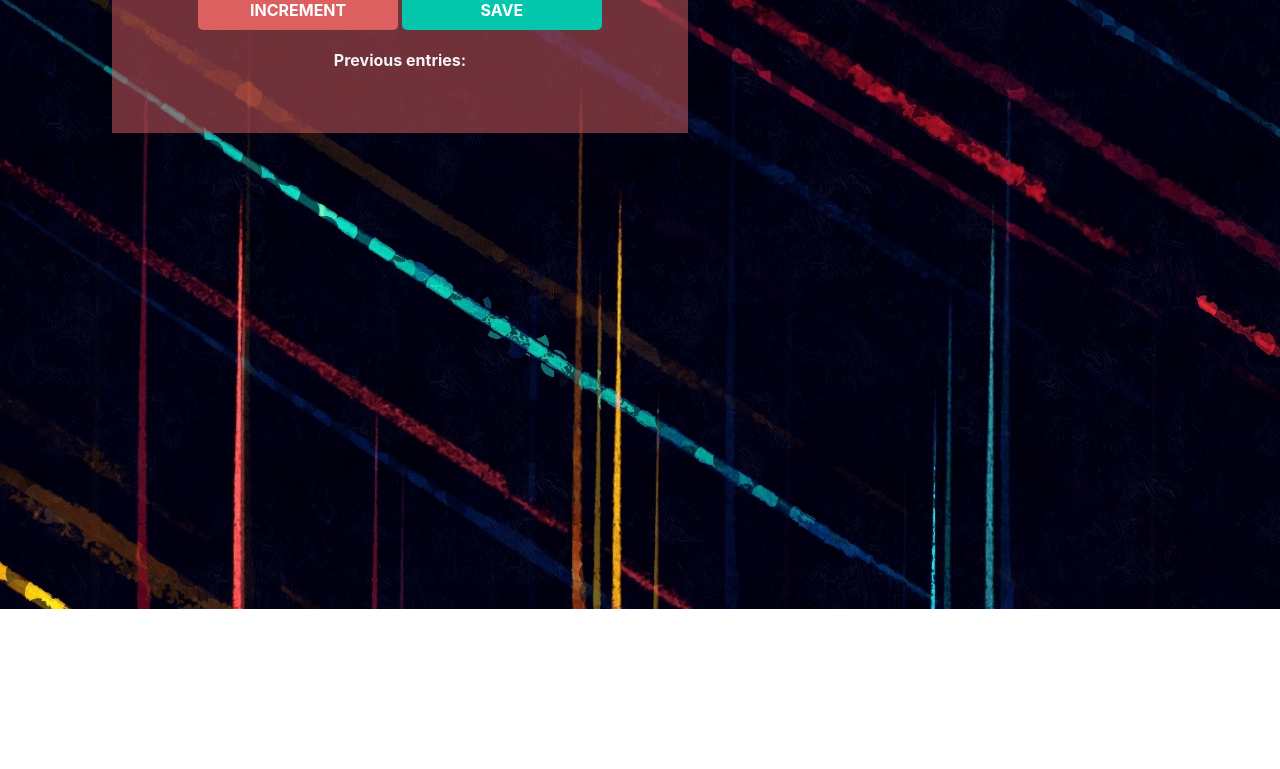
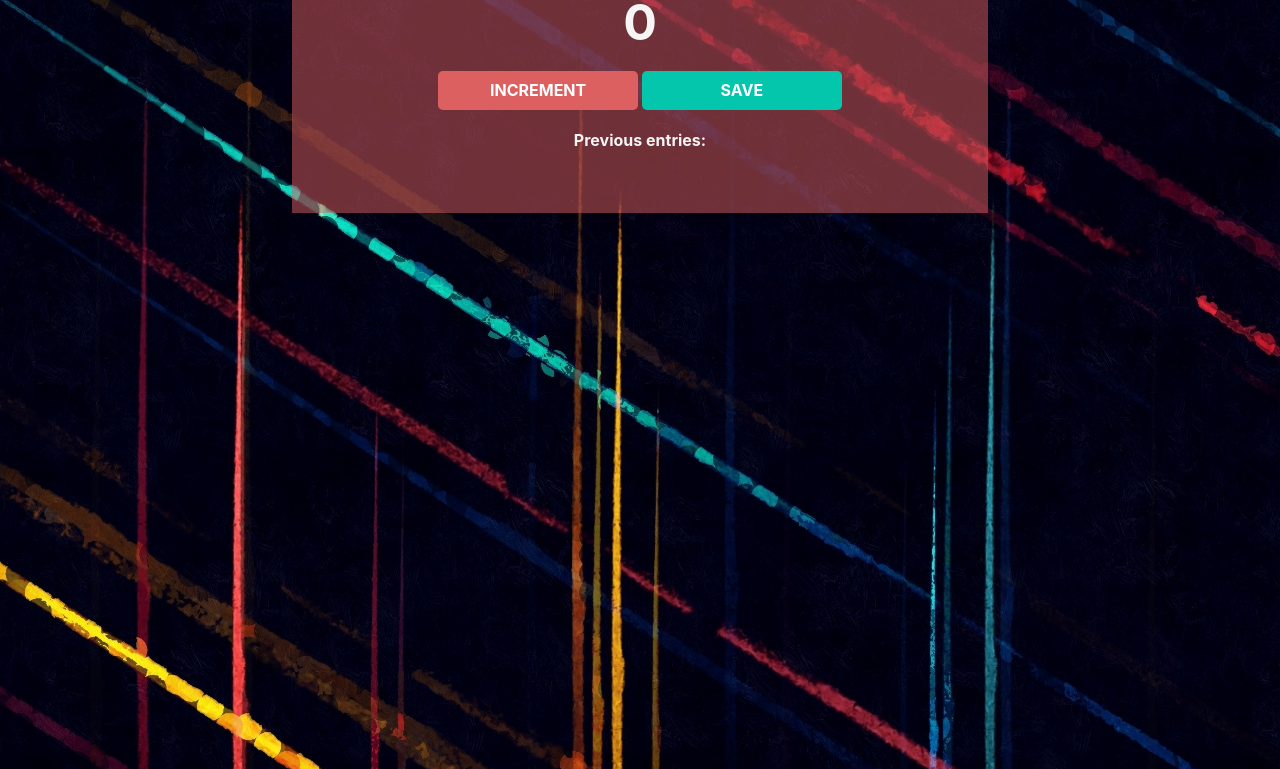
Before and after one commit to namedgusto/Calls-Counter, a plain HTML site: page index.html in a window 1280 px wide. Shown: the part 191-960 px from the top of the page. Before the commit the page ends 800 px from the top, so only its background shows below. Drawn offline with nearby package versions, Linux system fonts and the light colour scheme.

Commit message:
Update index.css

```diff
--- a/index.css
+++ b/index.css
@@ -6,6 +6,7 @@ body {
     font-weight: bold;
     text-align: center;
     height: 100vh;
+    margin:10vh auto;
 }
 
 h1 {
@@ -28,8 +29,8 @@ p
 
 .counterbody
     {
-        max-width: 60%;
-        overflow-wrap: 20px;
+        min-width: 400px;
+        max-width: 600px;
         background: rgb(221,96,96,0.5);
         margin: auto;
         padding: 6vh;
```
